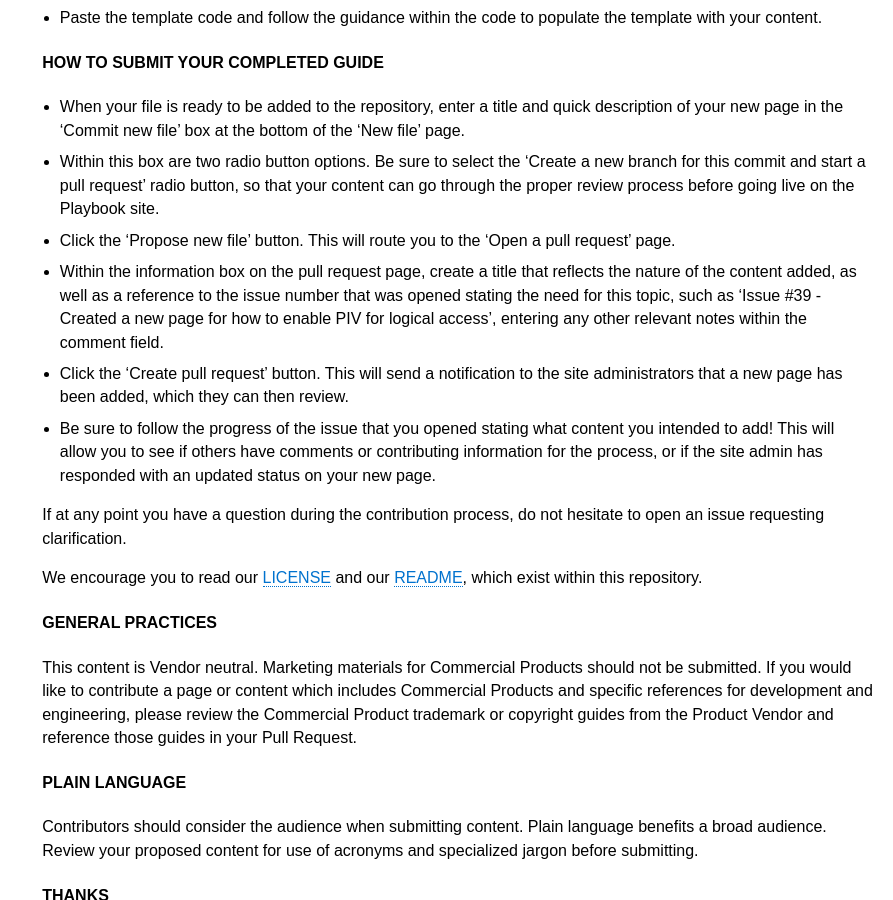
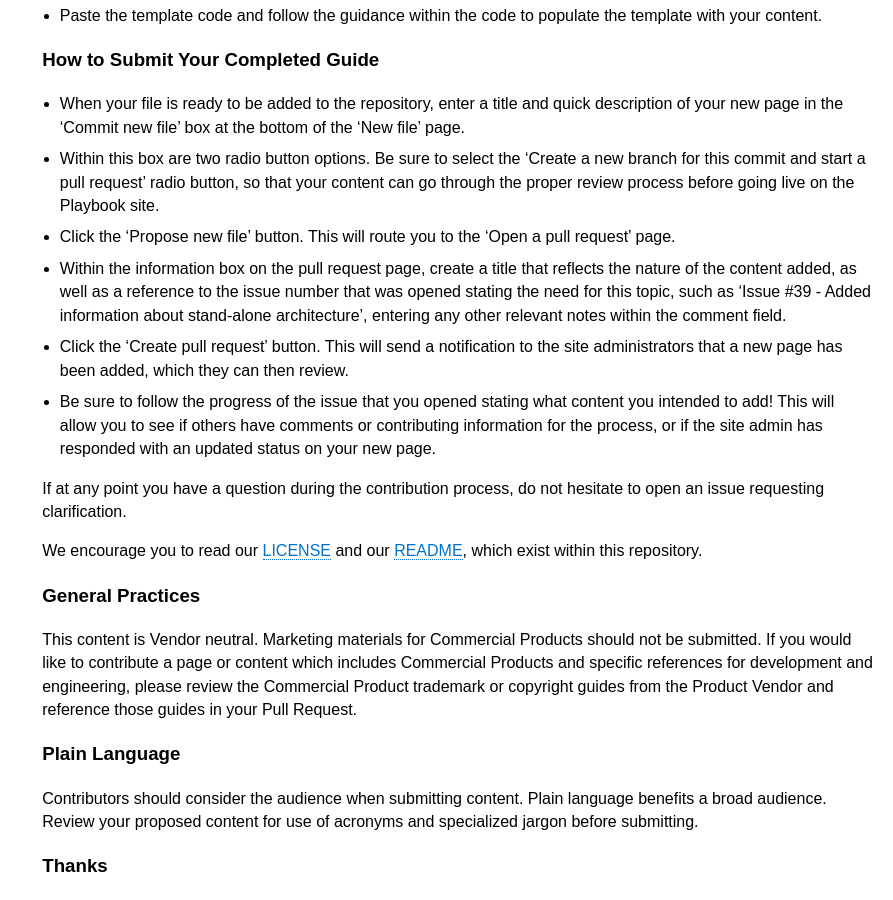
Before and after one commit to bnbuckler/federation, a Jekyll site: the page built from pages/contribute.md, in a window 1280 px wide and 900 px high, scrolled down 1269 px. Shown: the whole window, without its empty margins (387-1280 px from the left). Built offline with Jekyll 4.4.1, drawn with Linux system fonts in a browser that asks for light colours.

Commit message:
Update contribute.md

```diff
--- a/pages/contribute.md
+++ b/pages/contribute.md
@@ -5,7 +5,7 @@ permalink: /contribute/
 ---
 This site is for the collaborative development of the Federal Identity, Credential and Access Management PIV Enablement Playbook.
 
-#### How to Contribute
+### How to Contribute
 
 Thank you for considering contributing to the development of open and transparent
 FICAM guidance documents. To contribute to this site, please leverage the information provided below, and visit the GitHub repository which houses the source files for the site and exists [here]({{site.github.repository_url}}/tree/{{site.branch}}/). If you have any questions, feel free to open an issue under the 'Issues' tab of the repository. Please note that opening issues or adding content to the repository will require the creation of a GitHub account.
@@ -22,7 +22,8 @@ Direct changes and line edits to the content may be submitted by clicking 'Edit
 
 If you have identified an open issue suggesting a new topic for the site and would like to drive the creation of that guidance document, whether through leveraging existing content from your agency or starting from scratch, follow the steps below:
 
-#### How to Build a New Guide
+### How to Build a New Guide
+
 * To see an example of the type of content and structure that could exist within a guidance document, visit the 'How do I PIV enable my network logon?' page [here]({{ site.baseurl }}/devconfig/15_network/).
 * This example guidance document was created using a template file, which exists in the GitHub repository. To find this template, go to the pages folder on the repository and select the 'template.md' file.
 * Click the 'Raw' button towards the top right of the page to view the file as raw code. Within this file are helpful comments and instructions on where different parts of your content will be entered. Please note that you will not need to know how to code to contribute, as the only code within the file is simply to help format the final page.
@@ -31,11 +32,12 @@ If you have identified an open issue suggesting a new topic for the site and wou
 * Enter a name for your file in the text box that says 'Name your file...', which will also act as the permalink for your page.
 * Paste the template code and follow the guidance within the code to populate the template with your content.
 
-#### How to Submit Your Completed Guide
+### How to Submit Your Completed Guide
+
 * When your file is ready to be added to the repository, enter a title and quick description of your new page in the 'Commit new file' box at the bottom of the 'New file' page.
 * Within this box are two radio button options. Be sure to select the 'Create a new branch for this commit and start a pull request' radio button, so that your content can go through the proper review process before going live on the Playbook site.
 * Click the 'Propose new file' button. This will route you to the 'Open a pull request' page.
-* Within the information box on the pull request page, create a title that reflects the nature of the content added, as well as a reference to the issue number that was opened stating the need for this topic, such as 'Issue #39 - Created a new page for how to enable PIV for logical access', entering any other relevant notes within the comment field.
+* Within the information box on the pull request page, create a title that reflects the nature of the content added, as well as a reference to the issue number that was opened stating the need for this topic, such as 'Issue #39 - Added information about stand-alone architecture', entering any other relevant notes within the comment field.
 * Click the 'Create pull request' button. This will send a notification to the site administrators that a new page has been added, which they can then review.
 * Be sure to follow the progress of the issue that you opened stating what content you intended to add! This will allow you to see if others have comments or contributing information for the process, or if the site admin has responded with an updated status on your new page.
 
@@ -43,14 +45,14 @@ If at any point you have a question during the contribution process, do not hesi
 
 We encourage you to read our [LICENSE]({{site.baseurl}}/license/) and our [README]({{site.github.repository_url}}/tree/{{site.branch}}/README.md), which exist within this repository.
 
-####  General Practices
+### General Practices
 
 This content is Vendor neutral. Marketing materials for Commercial Products should not be submitted. If you would like to contribute a page or content which includes Commercial Products and specific references for development and engineering, please review the Commercial Product trademark or copyright guides from the Product Vendor and reference those guides in your Pull Request.
 
-#### Plain Language
+### Plain Language
 
 Contributors should consider the audience when submitting content. Plain language benefits a broad audience. Review your proposed content for use of acronyms and specialized jargon before submitting.
 
-####  Thanks
+### Thanks
 
 The idea for providing this content as open source, the contributing framework, and the licensing framework are based on work from [18F](https://18f.gsa.gov).
```
